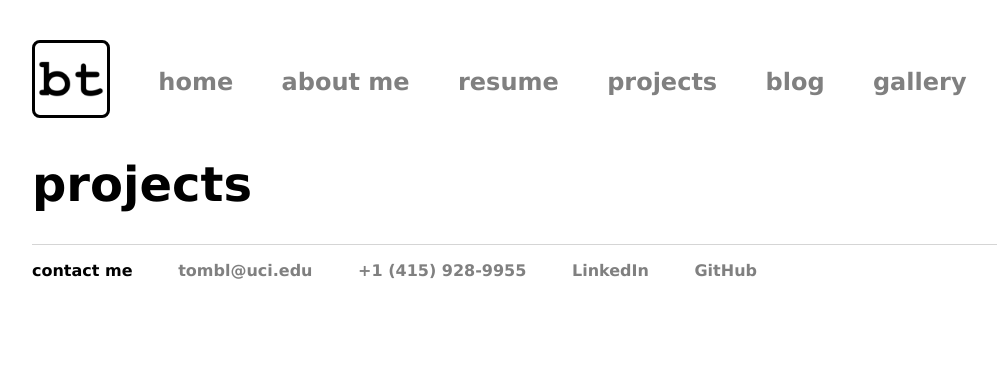
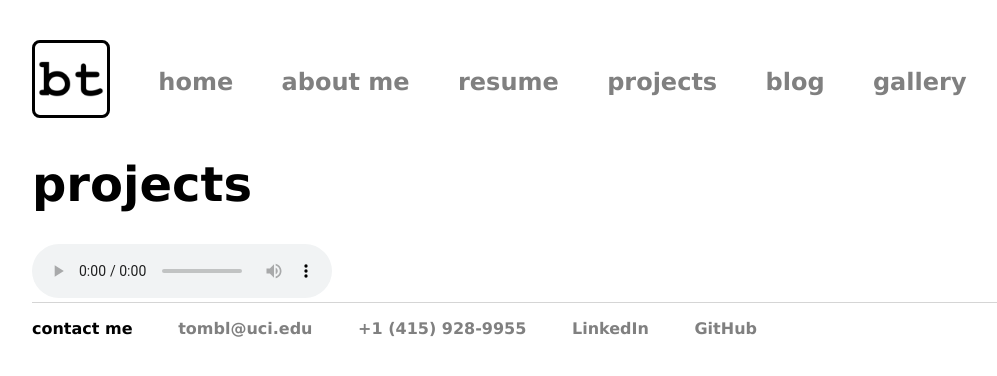
Before and after one commit to BTx123/BTx123.github.io, a Jekyll site: the page built from projects/index.html, in a window 1280 px wide. Shown: the top 376 px of the page, without its empty margins (96-1093 px from the left). Built offline with Jekyll 4.4.1, drawn with Linux system fonts in a browser that asks for light colours; nearby versions of some CDN libraries.

Commit message:
Update with recording

```diff
--- a/projects/index.html
+++ b/projects/index.html
@@ -5,4 +5,8 @@ title: projects
 
 <div class="projects">
     <h1>projects</h1>
+    <audio controls>
+        <source src="/images/Recording.m4a" type="audio/mp4">
+        Your browser does not support the audio element.
+    </audio>
 </div>
```
Also changed, not shown: 1 other file.
